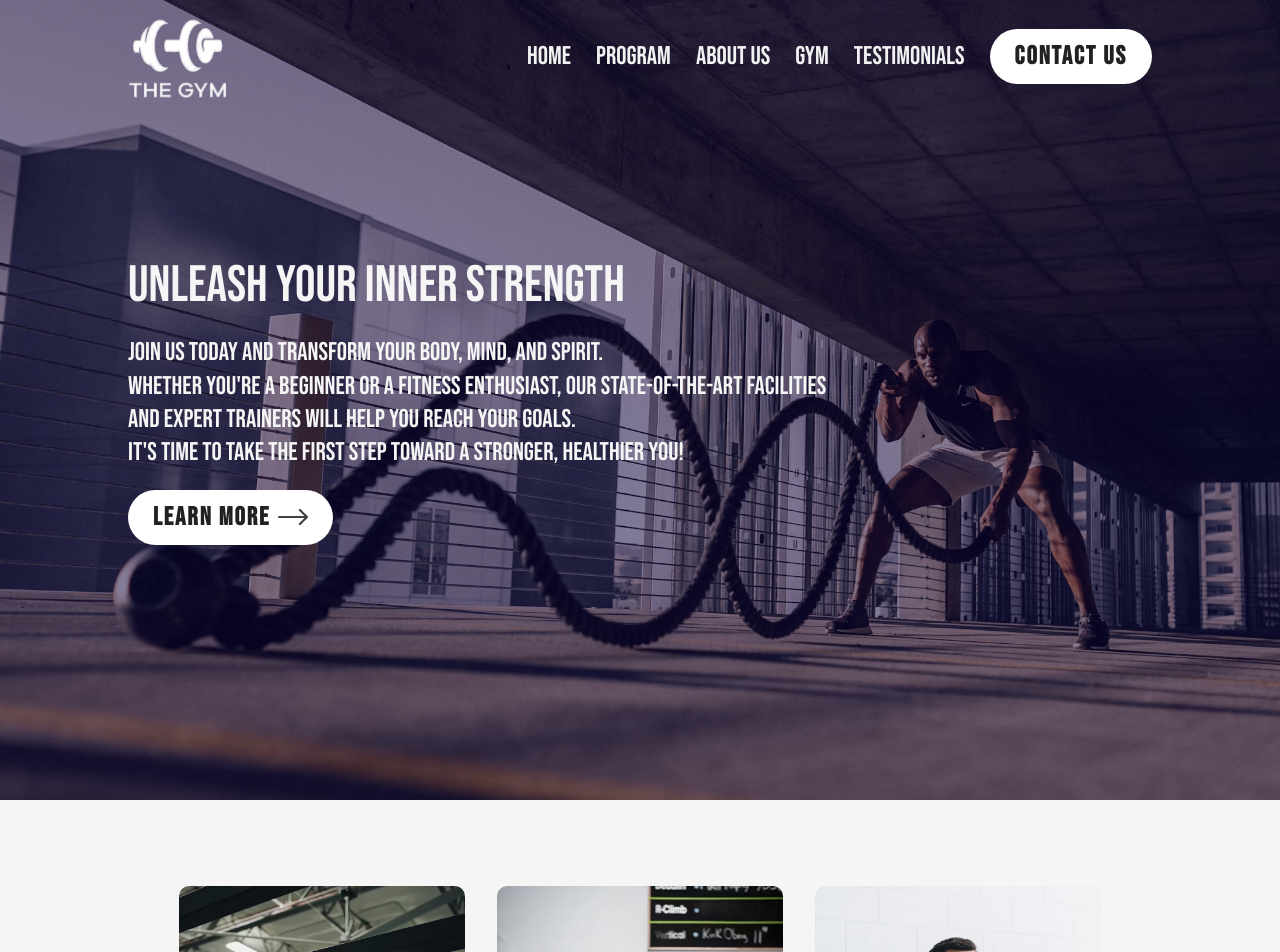
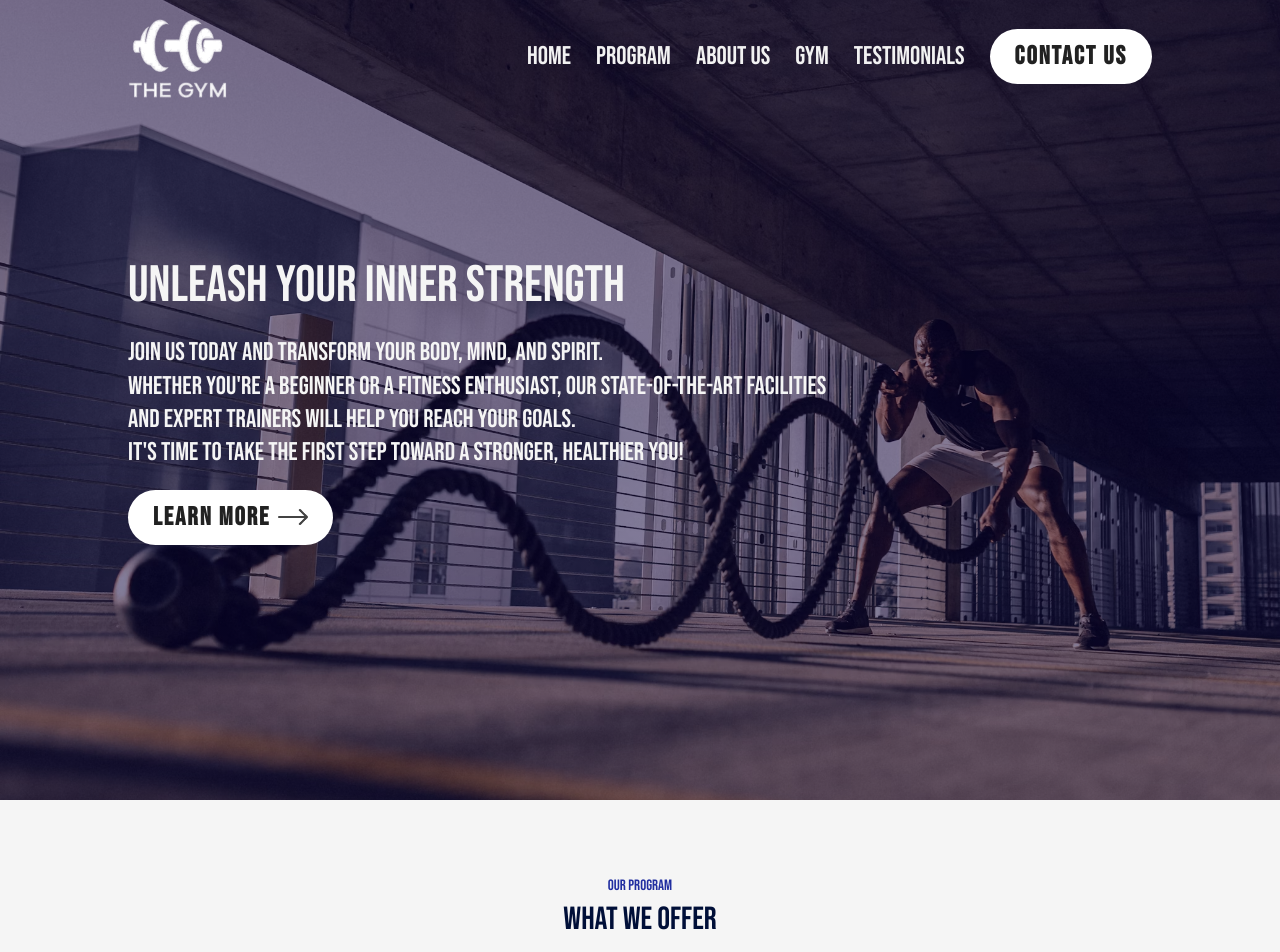
Before and after one commit to SilviaSaverino/Gym-site-react, a React (Vite) app: page / in a window 1280 px wide. Shown: the top 952 px of the page. Built offline with nearby package versions, Linux system fonts and the light colour scheme.

Commit message:
add and style Title components

```diff
--- a/src/App.jsx
+++ b/src/App.jsx
@@ -2,6 +2,7 @@ import React from 'react'
 import { Navbar } from './Components/Navbar/Navbar'
 import { Hero } from './Components/Hero/Hero'
 import Programs from './Components/Programs/Programs'
+import Title from './Components/Title/Title'
 
 
 const App = () => {
@@ -10,6 +11,10 @@ const App = () => {
       <Navbar />
       <Hero />
       <div className="container">
+        <Title
+          subTitle="Our Program"
+          title="What We Offer"
+        />
         <Programs />
       </div>
     </div>
--- /dev/null
+++ b/src/Components/Title/Title.css
@@ -0,0 +1,15 @@
+.title {
+    text-align: center;
+    color: #212EA0;
+    font-size: 15px;
+    font-weight: 600;
+    margin: 70px 0 30px;
+    text-transform: uppercase;
+}
+
+.title h2 {
+    font-size: 32px;
+    color: #000f38;
+    margin-top: 5px;
+    text-transform: none;
+}
--- /dev/null
+++ b/src/Components/Title/Title.jsx
@@ -0,0 +1,13 @@
+import React from 'react'
+import './Title.css'
+
+const Title = ({subTitle, title}) => {
+  return (
+    <div className="title">
+        <p>{subTitle}</p>
+        <h2>{title}</h2>
+    </div>
+  )
+}
+
+export default Title
```
